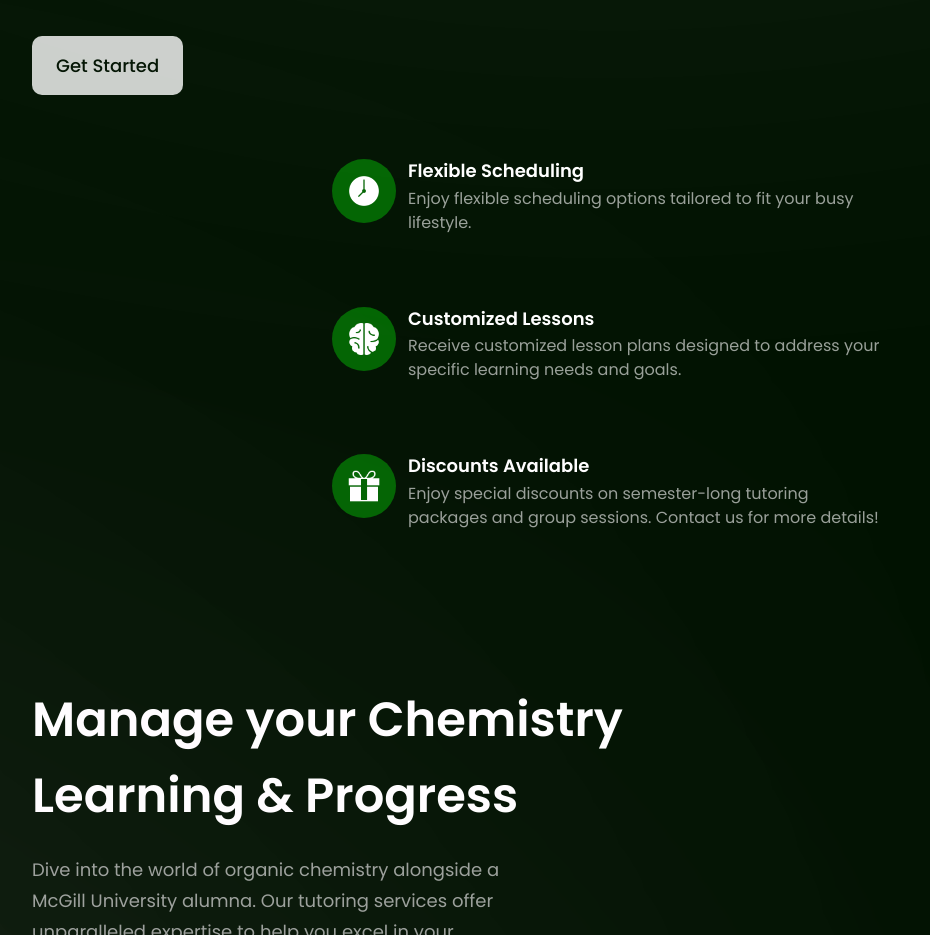
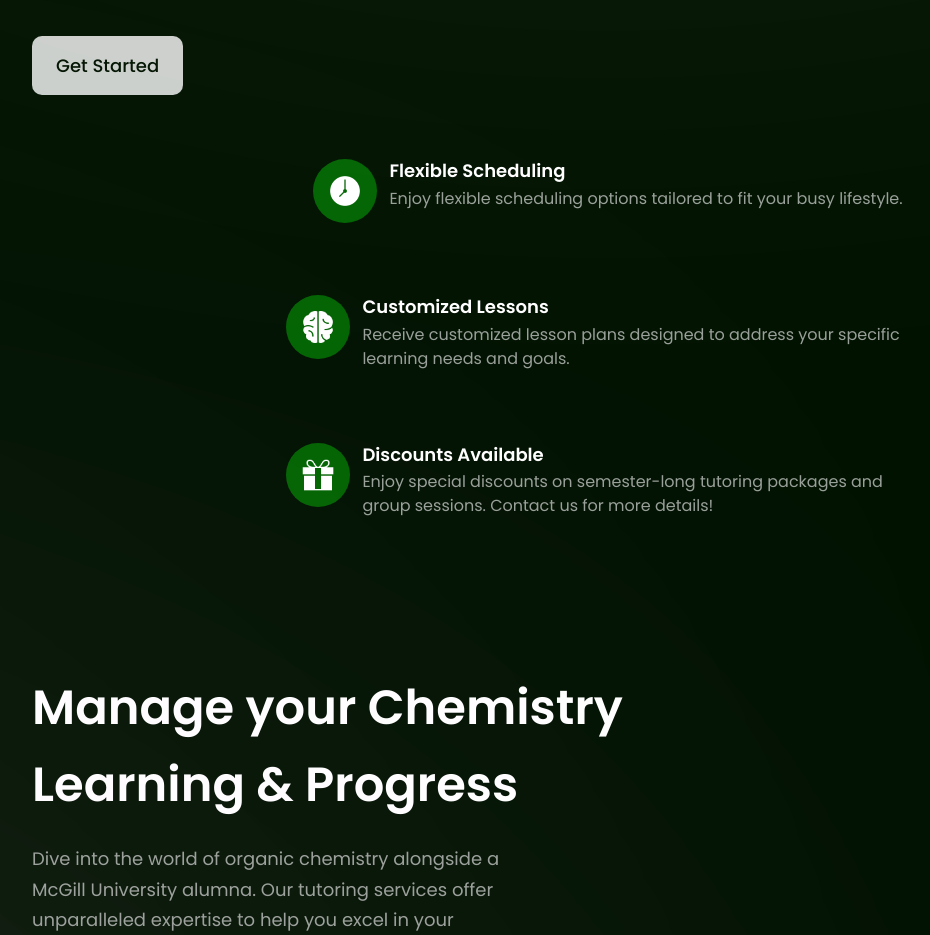
Before and after one commit to AngelaNova/Angela_Tutoring_OrganicChemistry, a React (Vite) app: page / in a window 1280 px wide. Shown: the part 2780-3715 px from the top of the page, without its empty margins (32-962 px from the left). Built offline with nearby package versions, Linux system fonts and the light colour scheme.

Commit message:
Update Business.jsx

```diff
--- a/src/components/Business.jsx
+++ b/src/components/Business.jsx
@@ -3,7 +3,7 @@ import styles, { layout } from "../style";
 import Button from "./Button";
 
 const FeatureCard = ({ icon, title, content, index }) => (
-  <div className={`flex flex-row p-6 rounded-[20px] max-w-[600px] ${index !== features.length - 1 ? "mb-6" : "mb-0"} `}>
+  <div className={`flex flex-row p-6 rounded-[20px] max-w-[60%] ${index !== features.length - 1 ? "mb-6" : "mb-0"} `}>
     <div className={`w-[64px] h-[64px] rounded-full ${styles.flexCenter} bg-dimGreen`}>
       <img src={icon} alt="star" className="w-[50%] h-[50%] object-contain" />
     </div>
```
